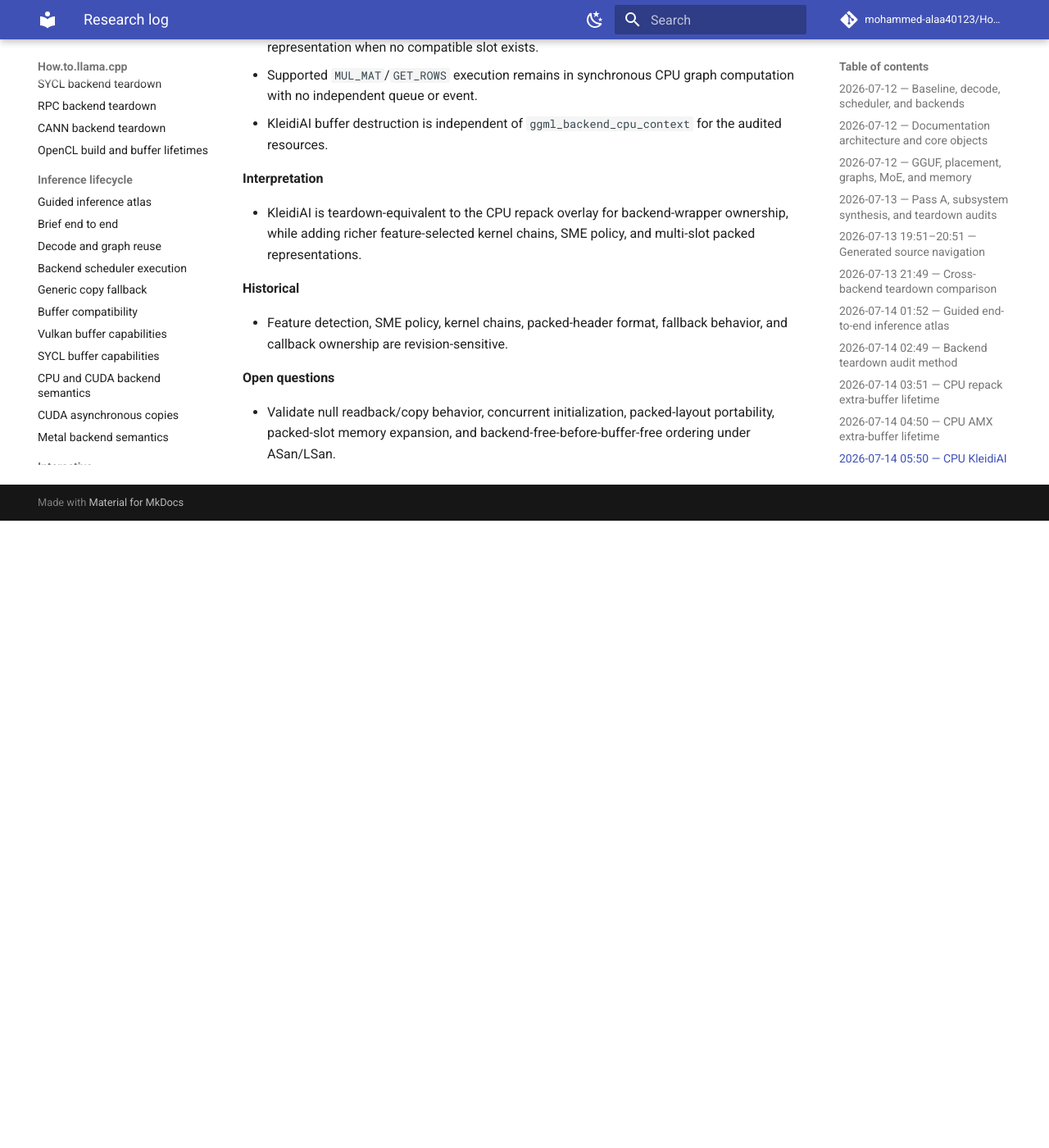
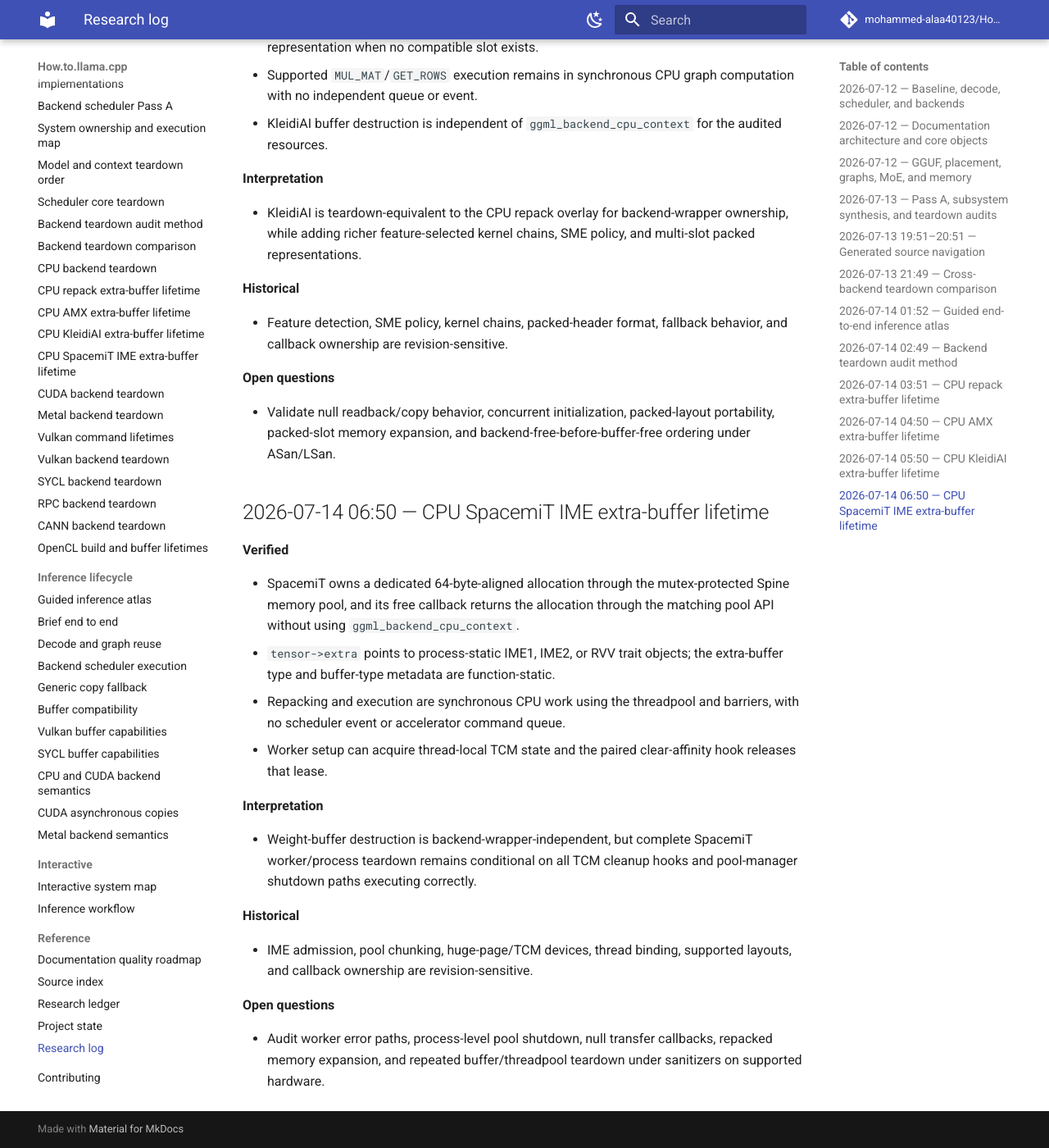
Before and after one commit to mohammed-alaa40123/How.to.llama.cpp, an MkDocs documentation site: the page built from docs/reference/research-log.md, in a window 1280 px wide and 1400 px high, scrolled down 4661 px. Shown: the whole window at 82% size. Built offline with MkDocs 1.6.1 and Material for MkDocs 9.7.7, drawn with Linux system fonts in a browser that asks for light colours; comment, search, counter and statistics services are not loaded; before the commit the page ends 5296 px from its top, so only the background shows below that.

Commit message:
docs: record SpacemiT IME findings

```diff
--- a/docs/reference/research-log.md
+++ b/docs/reference/research-log.md
@@ -153,3 +153,24 @@ This is the concise chronological ledger. Detailed notes live under `logs/resear
 **Open questions**
 
 - Validate null readback/copy behavior, concurrent initialization, packed-layout portability, packed-slot memory expansion, and backend-free-before-buffer-free ordering under ASan/LSan.
+
+## 2026-07-14 06:50 — CPU SpacemiT IME extra-buffer lifetime
+
+**Verified**
+
+- SpacemiT owns a dedicated 64-byte-aligned allocation through the mutex-protected Spine memory pool, and its free callback returns the allocation through the matching pool API without using `ggml_backend_cpu_context`.
+- `tensor->extra` points to process-static IME1, IME2, or RVV trait objects; the extra-buffer type and buffer-type metadata are function-static.
+- Repacking and execution are synchronous CPU work using the threadpool and barriers, with no scheduler event or accelerator command queue.
+- Worker setup can acquire thread-local TCM state and the paired clear-affinity hook releases that lease.
+
+**Interpretation**
+
+- Weight-buffer destruction is backend-wrapper-independent, but complete SpacemiT worker/process teardown remains conditional on all TCM cleanup hooks and pool-manager shutdown paths executing correctly.
+
+**Historical**
+
+- IME admission, pool chunking, huge-page/TCM devices, thread binding, supported layouts, and callback ownership are revision-sensitive.
+
+**Open questions**
+
+- Audit worker error paths, process-level pool shutdown, null transfer callbacks, repacked memory expansion, and repeated buffer/threadpool teardown under sanitizers on supported hardware.
```
